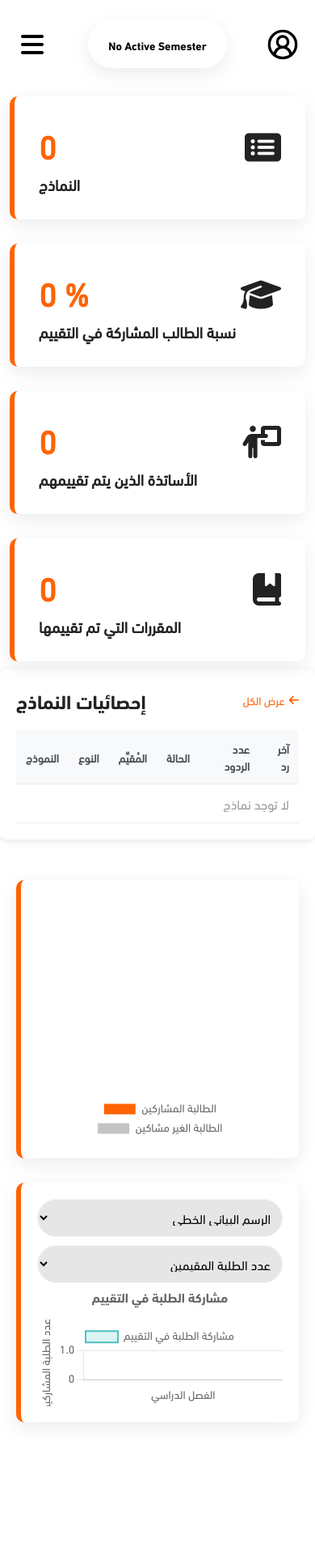
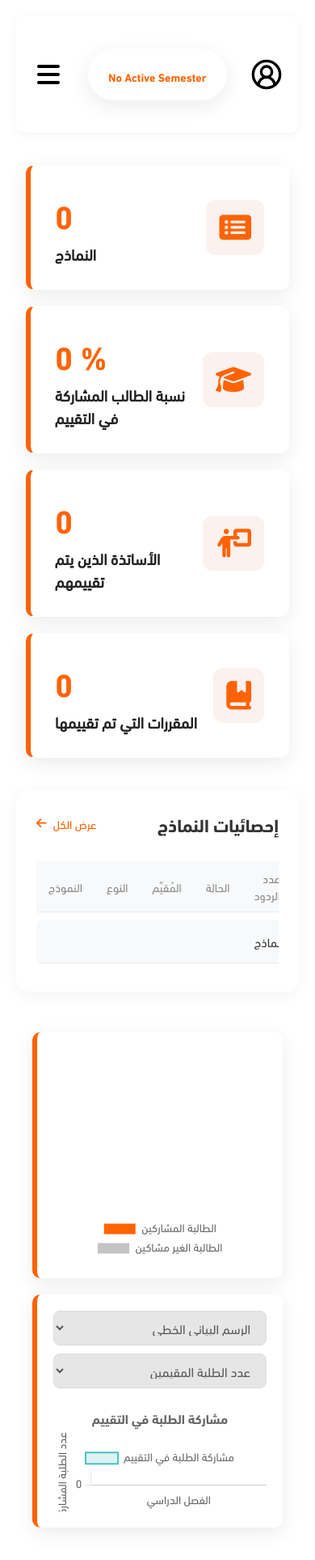
Before and after one commit to Cit2024/quality-system, a PHP site: page /dashboard.php in a window 390 px wide. Shown: the whole page at 81% size. Before the commit the page ends 1759 px from the top, so only its background shows below. Run offline with PHP 8.4, Linux system fonts and the light colour scheme; the visitor is signed in with stand-in values (Sample User, id 1); data that the repository does not hold is empty; a stand-in replaces the project's code that opens the database connection.

Commit message:
feat: Implement a comprehensive statistics and reporting system with dedicated endpoints, dashboard UI, and PDF export capabilities.

```diff
--- a/components/header.php
+++ b/components/header.php
@@ -49,6 +49,9 @@ function executePreparedStatement($con, $query, $param)
     <meta name="viewport" content="width=device-width, initial-scale=1.0">
     <link rel="icon" href="./assets/icons/college.png">
     <link rel="stylesheet" href="./styles/global.css">
+    <?php if (isset($currentPage) && $currentPage === 'dashboard'): ?>
+        <link rel="stylesheet" href="./styles/dashboard.css">
+    <?php endif; ?>
     <link rel="stylesheet" href="https://cdnjs.cloudflare.com/ajax/libs/font-awesome/6.4.0/css/all.min.css">
 </head>
 
--- /dev/null
+++ b/styles/dashboard.css
@@ -0,0 +1,428 @@
+/* Dashboard Specific Styles */
+
+.main {
+    padding: 20px;
+    max-width: 1200px;
+    margin: 0 auto;
+}
+
+.main.active {
+    left: 80px;
+    width: calc(100% - 80px);
+}
+
+.top-bar {
+    display: flex;
+    justify-content: space-between;
+    align-items: center;
+    margin-bottom: 30px;
+    background: white;
+    padding: 15px 20px;
+    border-radius: 12px;
+    box-shadow: 0 2px 10px rgba(0, 0, 0, 0.05);
+}
+
+.semester-info {
+    font-family: 'DINBold';
+    font-size: 1.2rem;
+    color: var(--primary-color);
+}
+
+.user-profile img {
+    width: 40px;
+    height: 40px;
+    border-radius: 50%;
+}
+
+/* Statistics Cards */
+.statistics-cards {
+    display: grid;
+    grid-template-columns: repeat(auto-fit, minmax(240px, 1fr));
+    gap: 20px;
+    margin-bottom: 30px;
+}
+
+.card {
+    background: white;
+    padding: 20px;
+    border-radius: 12px;
+    box-shadow: 0 4px 6px rgba(0, 0, 0, 0.05);
+    transition: transform 0.2s, box-shadow 0.2s;
+    display: flex;
+    justify-content: space-between;
+    align-items: center;
+    cursor: pointer;
+    border: 1px solid transparent;
+}
+
+.card:hover {
+    transform: translateY(-5px);
+    box-shadow: 0 8px 15px rgba(0, 0, 0, 0.1);
+    border-color: var(--primary-color);
+}
+
+.card-content {
+    flex: 1;
+}
+
+.numbers {
+    font-family: 'DINBold';
+    font-size: 1.8rem;
+    color: #333;
+    margin-bottom: 5px;
+}
+
+.card-name {
+    font-family: 'DINRegular';
+    color: #666;
+    font-size: 0.95rem;
+}
+
+.icon-box {
+    width: auto;
+    height: auto;
+    border-radius: 12px;
+    display: flex;
+    align-items: center;
+    justify-content: center;
+    background: rgba(217, 119, 87, 0.1);
+    padding: 1rem;
+    /* Light primary color */
+}
+
+.icon-box i,
+.icon-box img {
+    font-size: 2.2rem;
+    color: var(--primary-color);
+}
+
+/* Enhanced Statistics Section */
+.enhanced-statistics-section {
+    margin: 30px 0;
+}
+
+.section-header {
+    direction: rtl;
+}
+
+.section-header h2 {
+    font-family: 'DINBold';
+    color: #333;
+    font-size: 1.4rem;
+    margin: 0;
+}
+
+.enhanced-card {
+    background: white;
+    padding: 20px;
+    display: flex;
+    border-radius: 12px;
+    box-shadow: 0 4px 6px rgba(0, 0, 0, 0.05);
+    transition: all 0.2s;
+    border-right: 4px solid transparent;
+}
+
+.enhanced-card:hover {
+    transform: translateY(-3px);
+    box-shadow: 0 6px 12px rgba(0, 0, 0, 0.1);
+}
+
+.enhanced-card .numbers {
+    font-size: 1.6rem;
+}
+
+.enhanced-card .icon-box {
+    width: 45px;
+    height: 45px;
+    padding: 10px;
+}
+
+.enhanced-card .icon-box i {
+    font-size: 2.2rem;
+    display: flex;
+    align-items: center;
+    justify-content: center;
+}
+
+/* Forms Statistics Table */
+.forms-statistics-section {
+    background: white;
+    border-radius: 16px;
+    padding: 25px;
+    box-shadow: 0 4px 20px rgba(0, 0, 0, 0.05);
+    margin-bottom: 30px;
+}
+
+.view-all-link {
+    font-family: 'DINRegular';
+    color: var(--primary-color);
+    text-decoration: none;
+    display: flex;
+    align-items: center;
+    gap: 8px;
+    font-size: 0.9rem;
+    transition: color 0.2s;
+}
+
+.view-all-link:hover {
+    color: #c66040;
+}
+
+.forms-table-container {
+    overflow-x: auto;
+}
+
+.forms-statistics-table {
+    width: 100%;
+    border-collapse: separate;
+    border-spacing: 0 10px;
+}
+
+.forms-statistics-table th {
+    text-align: right;
+    padding: 10px 15px;
+    font-family: 'DINRegular';
+    color: #888;
+    font-weight: normal;
+    font-size: 0.9rem;
+}
+
+.forms-statistics-table td {
+    padding: 15px;
+    background: #f8f9fa;
+    font-family: 'DINRegular';
+    font-size: 0.95rem;
+    color: #333;
+}
+
+.forms-statistics-table tr td:first-child {
+    border-top-right-radius: 8px;
+    border-bottom-right-radius: 8px;
+}
+
+.forms-statistics-table tr td:last-child {
+    border-top-left-radius: 8px;
+    border-bottom-left-radius: 8px;
+}
+
+.forms-statistics-table tr {
+    transition: transform 0.2s;
+}
+
+.forms-statistics-table tr:hover td {
+    background: #fff5f2;
+    /* Very light primary color tint */
+}
+
+.form-title-cell {
+    font-family: 'DINBold';
+    color: #333;
+}
+
+/* Badges */
+.type-badge,
+.target-badge {
+    display: inline-block;
+    padding: 4px 10px;
+    border-radius: 20px;
+    font-size: 0.8rem;
+    background: #e9ecef;
+    color: #495057;
+}
+
+.status-badge {
+    display: inline-flex;
+    align-items: center;
+    gap: 5px;
+    padding: 4px 10px;
+    border-radius: 20px;
+    font-size: 0.8rem;
+}
+
+.status-published {
+    background: rgba(40, 167, 69, 0.1);
+    color: #28a745;
+}
+
+.status-draft {
+    background: rgba(255, 193, 7, 0.1);
+    color: #ffc107;
+}
+
+.response-count {
+    font-family: 'DINBold';
+    padding: 4px 12px;
+    border-radius: 12px;
+    background: #f1f3f5;
+    color: #adb5bd;
+}
+
+.response-count.has-responses {
+    background: rgba(23, 162, 184, 0.1);
+    color: #17a2b8;
+}
+
+.no-data {
+    color: #adb5bd;
+    font-style: italic;
+    font-size: 0.85rem;
+}
+
+/* Charts Section */
+.charts-section {
+    display: grid;
+    grid-template-columns: 1fr 2fr;
+    gap: 20px;
+    margin-top: 30px;
+}
+
+.chart {
+    background: white;
+    padding: 20px;
+    border-radius: 16px;
+    box-shadow: 0 4px 6px rgba(0, 0, 0, 0.05);
+}
+
+.chart-selection {
+    display: flex;
+    gap: 10px;
+    margin-bottom: 20px;
+}
+
+.chart-selection select {
+    padding: 8px 15px;
+    border: 1px solid #ddd;
+    border-radius: 8px;
+    font-family: 'DINRegular';
+    color: #555;
+    outline: none;
+}
+
+/* ========================== Responsive Design ========================== */
+
+@media (max-width: 991px) {
+    .navigation {
+        left: -300px;
+    }
+
+    .navigation.active {
+        width: 300px;
+        left: 0;
+    }
+
+    .main {
+        width: 100%;
+        left: 0;
+    }
+
+    .main.active {
+        left: 300px;
+    }
+
+    .statistics-cards {
+        grid-template-columns: repeat(2, 1fr);
+    }
+
+    .charts-section {
+        grid-template-columns: 1fr;
+        height: auto;
+    }
+}
+
+@media (max-width: 768px) {
+    .semester-info {
+        padding: 18px 24px;
+    }
+
+    .semester-info span {
+        font-size: 16px;
+    }
+
+    .toggle-button i {
+        font-size: 2rem;
+    }
+
+    .charts-section .chart {
+        width: 100%;
+    }
+
+    .chart-selection {
+        width: 100%;
+        flex-direction: column;
+        gap: 10px;
+    }
+
+    .chart-selection select {
+        width: 100%;
+    }
+
+    canvas {
+        width: 100%;
+        height: 100%;
+    }
+}
+
+@media (max-width: 480px) {
+    .statistics-cards {
+        grid-template-columns: repeat(1, 1fr);
+    }
+
+    .cardHeader h2 {
+        font-size: 20px;
+    }
+
+    .user {
+        min-width: 400px;
+    }
+
+    .navigation {
+        width: 100%;
+        left: -100%;
+        z-index: 1000;
+    }
+
+    .navigation.active {
+        width: 100%;
+        left: 0;
+    }
+
+    .toggle-button {
+        z-index: 99999;
+    }
+
+    .main.active .toggle-button {
+        color: #fff;
+        position: fixed;
+        right: 0;
+        left: initial;
+    }
+
+    .semester-info {
+        padding: 18px 25px;
+    }
+
+    .semester-info span {
+        font-size: 14px;
+    }
+
+    .main.active .toggle-button i {
+        margin-top: -16px;
+        color: var(--black1);
+    }
+
+    .statistics-cards .card .icon-box {
+        font-size: 2.5rem;
+        color: var(--black1);
+    }
+
+    .charts-section {
+        display: flex;
+        flex-direction: column;
+        width: 100%;
+    }
+
+    .charts-section .chart {
+        width: 100%;
+    }
+
+}
```
